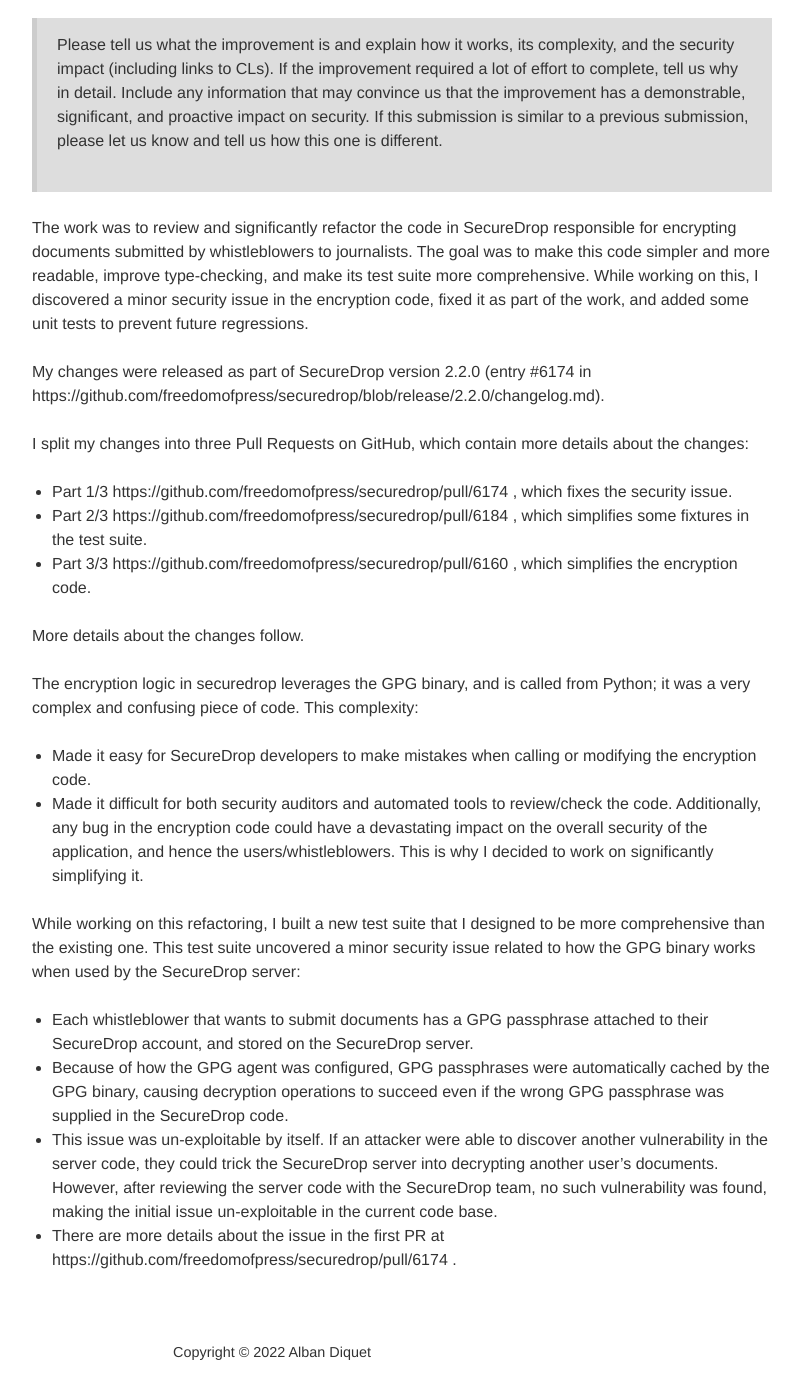
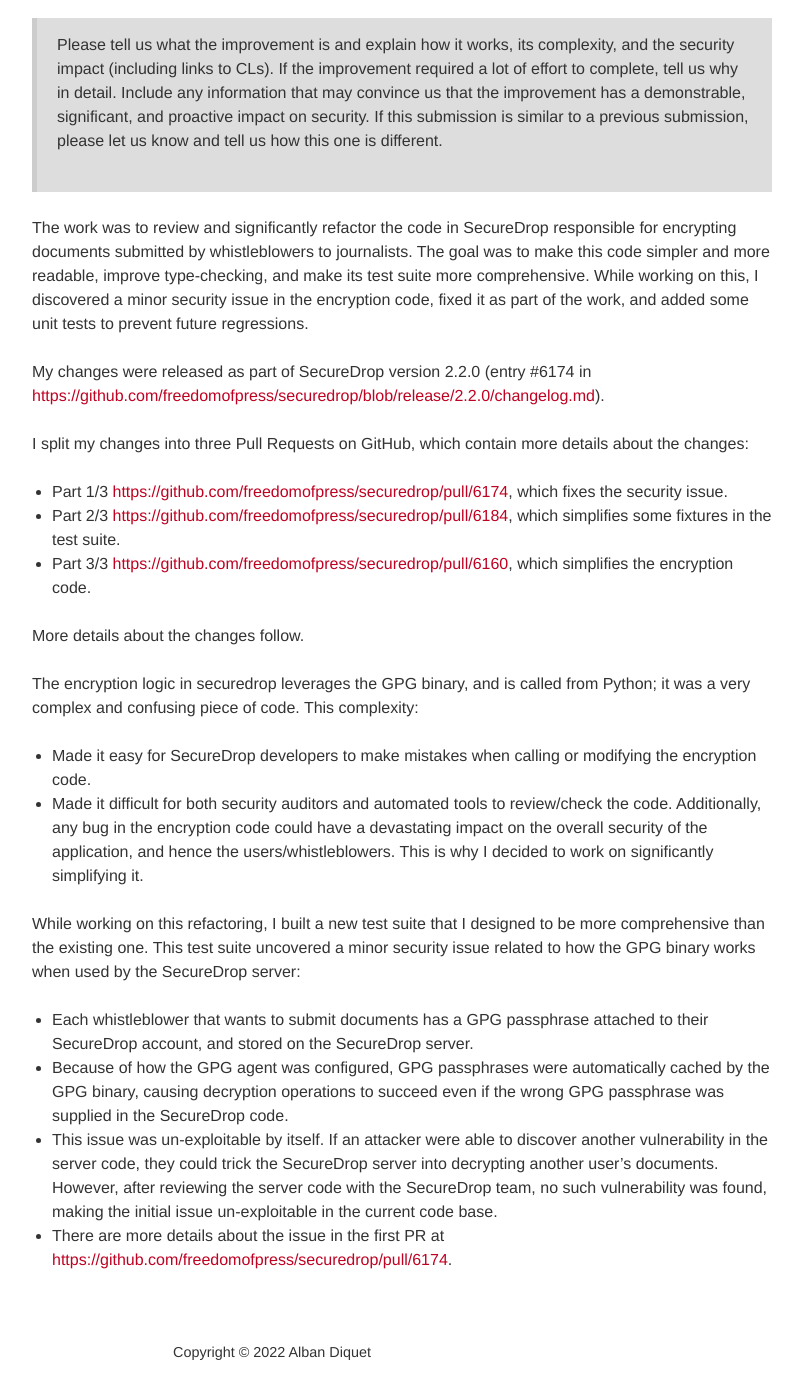
Before and after one commit to nabla-c0d3/nabla-c0d3.github.io, a Jekyll site: the page built from _posts/2022-06-15-sos-rewards-securedrop.markdown, in a window 1280 px wide and 1400 px high, scrolled down 1522 px. Shown: the whole window, without its empty margins (368-1171 px from the left). Built offline with Jekyll 4.4.1, drawn with Linux system fonts in a browser that asks for light colours; nearby versions of some CDN libraries; some of the changed lines change nothing that is shown.

Commit message:
Fix links

```diff
--- a/_posts/2022-06-15-sos-rewards-securedrop.markdown
+++ b/_posts/2022-06-15-sos-rewards-securedrop.markdown
@@ -35,13 +35,13 @@
 
 The work was to review and significantly refactor the code in SecureDrop responsible for encrypting documents submitted by whistleblowers to journalists. The goal was to make this code simpler and more readable, improve type-checking, and make its test suite more comprehensive. While working on this, I discovered a minor security issue in the encryption code, fixed it as part of the work, and added some unit tests to prevent future regressions.
 
-My changes were released as part of SecureDrop version 2.2.0 (entry #6174 in https://github.com/freedomofpress/securedrop/blob/release/2.2.0/changelog.md).
+My changes were released as part of SecureDrop version 2.2.0 (entry #6174 in [https://github.com/freedomofpress/securedrop/blob/release/2.2.0/changelog.md](https://github.com/freedomofpress/securedrop/blob/release/2.2.0/changelog.md)).
 
 I split my changes into three Pull Requests on GitHub, which contain more details about the changes:
 
-* Part 1/3 https://github.com/freedomofpress/securedrop/pull/6174 , which fixes the security issue.
-* Part 2/3 https://github.com/freedomofpress/securedrop/pull/6184 , which simplifies some fixtures in the test suite.
-* Part 3/3 https://github.com/freedomofpress/securedrop/pull/6160 , which simplifies the encryption code.
+* Part 1/3 [https://github.com/freedomofpress/securedrop/pull/6174](https://github.com/freedomofpress/securedrop/pull/6174), which fixes the security issue.
+* Part 2/3 [https://github.com/freedomofpress/securedrop/pull/6184](https://github.com/freedomofpress/securedrop/pull/6184), which simplifies some fixtures in the test suite.
+* Part 3/3 [https://github.com/freedomofpress/securedrop/pull/6160](https://github.com/freedomofpress/securedrop/pull/6160), which simplifies the encryption code.
 
 More details about the changes follow.
 
@@ -56,4 +56,4 @@
 * Each whistleblower that wants to submit documents has a GPG passphrase attached to their SecureDrop account, and stored on the SecureDrop server.
 * Because of how the GPG agent was configured, GPG passphrases were automatically cached by the GPG binary, causing decryption operations to succeed even if the wrong GPG passphrase was supplied in the SecureDrop code.
 * This issue was un-exploitable by itself. If an attacker were able to discover another vulnerability in the server code, they could trick the SecureDrop server into decrypting another user's documents. However, after reviewing the server code with the SecureDrop team, no such vulnerability was found, making the initial issue un-exploitable in the current code base.
-* There are more details about the issue in the first PR at https://github.com/freedomofpress/securedrop/pull/6174 .
+* There are more details about the issue in the first PR at [https://github.com/freedomofpress/securedrop/pull/6174](https://github.com/freedomofpress/securedrop/pull/6174).
```
